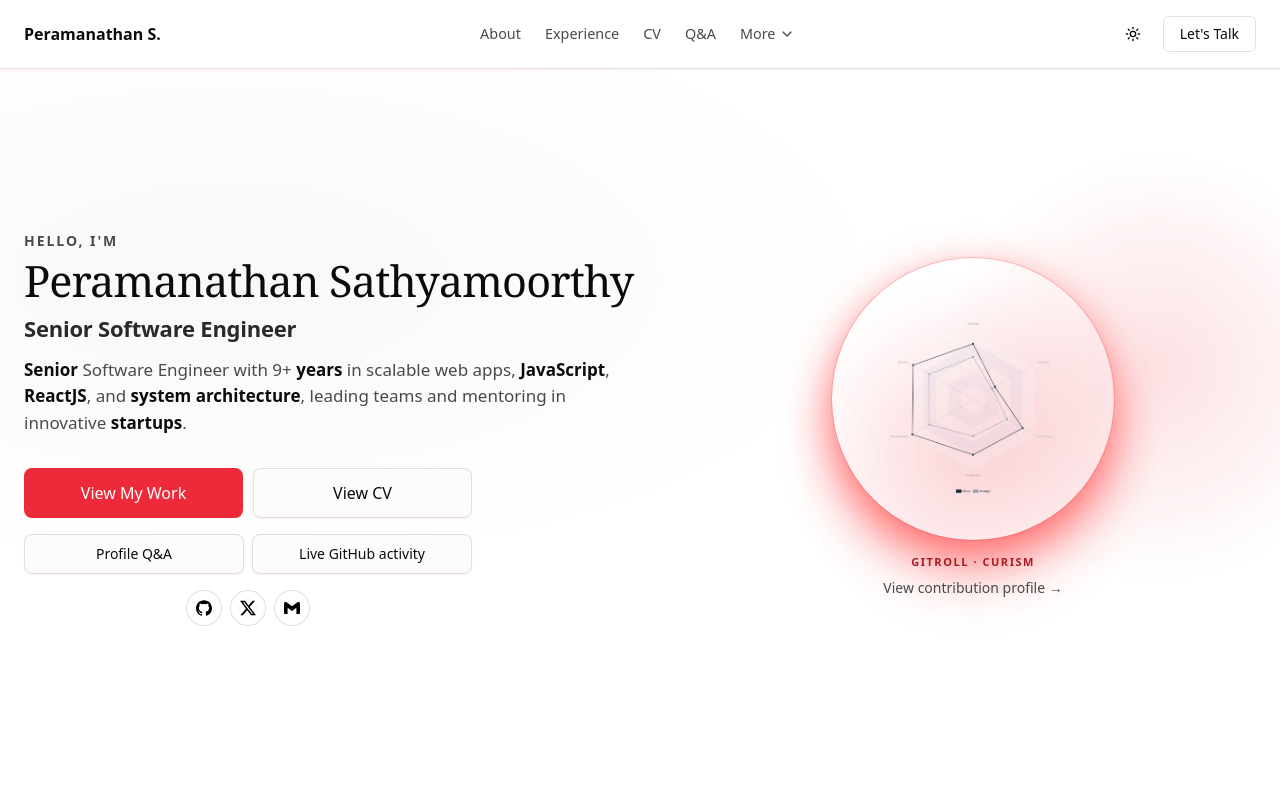
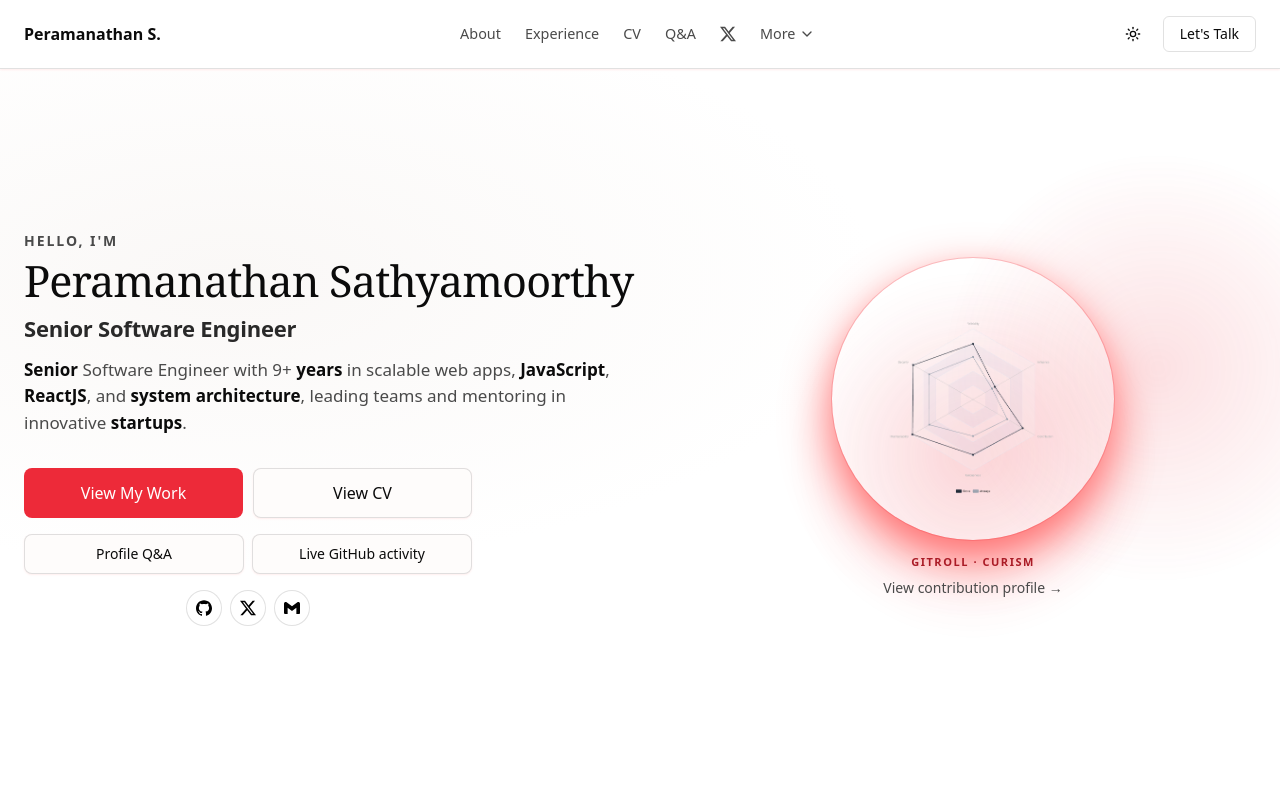
Before and after one commit to p10ns11y/devprofile, a Next.js app: page / in a window 1280 px wide. Shown: the top 800 px of the page. Built offline with nearby package versions, Linux system fonts and the light colour scheme.

Commit message:
feat(nav): improve More menu and mobile navigation
Add outside-click and Escape to close More, center mobile items, and label the X link Posts on X for accessibility.

```diff
--- a/src/components/header.tsx
+++ b/src/components/header.tsx
@@ -3,7 +3,8 @@
 import { ChevronDown, X as CloseIcon, Menu } from "lucide-react";
 import { useReducedMotion } from "motion/react";
 import Link from "next/link";
-import { useCallback, useState } from "react";
+import { useCallback, useEffect, useRef, useState } from "react";
+import { cn } from "@/components/ui/utils";
 import cvdata from "../data/cvdata.json";
 import { Icon, type IconName } from "./icon";
 import { SiteButton } from "./site/SiteButton";
@@ -14,6 +15,7 @@ type NavItem = {
   name: string;
   href: string;
   icon?: IconName;
+  iconOnly?: boolean;
 };
 
 const primaryNav: NavItem[] = [
@@ -24,17 +26,41 @@ const primaryNav: NavItem[] = [
 const standaloneNav: NavItem[] = [
   { name: "CV", href: "/cv" },
   { name: "Q&A", href: "/qa" },
+  { name: "Posts on X", href: "/x", icon: "X", iconOnly: true },
 ];
 
 const moreNav: NavItem[] = [
   { name: "Certificates", href: "/certificates" },
-  { name: "Posts on X", href: "/x", icon: "X" },
   { name: "Live GitHub", href: "/status/code/200" },
 ];
 
 export function Header() {
   const [isMenuOpen, setIsMenuOpen] = useState(false);
+  const [isMoreOpen, setIsMoreOpen] = useState(false);
+  const moreMenuRef = useRef<HTMLDivElement>(null);
   const shouldReduceMotion = useReducedMotion();
+
+  useEffect(() => {
+    if (!isMoreOpen) return;
+
+    const onKeyDown = (event: KeyboardEvent) => {
+      if (event.key === "Escape") setIsMoreOpen(false);
+    };
+
+    const onPointerDown = (event: PointerEvent) => {
+      const root = moreMenuRef.current;
+      if (root && !root.contains(event.target as Node)) {
+        setIsMoreOpen(false);
+      }
+    };
+
+    document.addEventListener("keydown", onKeyDown);
+    document.addEventListener("pointerdown", onPointerDown);
+    return () => {
+      document.removeEventListener("keydown", onKeyDown);
+      document.removeEventListener("pointerdown", onPointerDown);
+    };
+  }, [isMoreOpen]);
 
   const scrollToSection = useCallback(
     (href: string) => {
@@ -57,29 +83,40 @@ export function Header() {
   const navControlClass =
     "inline-flex items-center leading-none text-text2 transition-colors hover:text-[var(--color-link)] focus-visible:outline focus-visible:outline-2 focus-visible:outline-offset-2 focus-visible:outline-[var(--color-brand-emphasis)]";
 
-  const renderAnchorItem = (item: NavItem) => (
+  const mobileNavItemClass =
+    "flex w-full min-h-11 items-center justify-center gap-2 rounded-lg px-3 py-2.5 text-center text-base text-text1 transition-colors hover:bg-surface2 hover:text-link focus-visible:outline focus-visible:outline-2 focus-visible:outline-offset-2 focus-visible:outline-(--color-brand-emphasis)";
+
+  const closeMobileMenu = useCallback(() => setIsMenuOpen(false), []);
+
+  const renderAnchorItem = (item: NavItem, mobile = false) => (
     <button
       key={item.name}
       type="button"
       onClick={() => scrollToSection(item.href)}
-      className={`${navControlClass} py-2 md:py-0`}
+      className={mobile ? mobileNavItemClass : `${navControlClass} py-2 md:py-0`}
     >
       {item.name}
     </button>
   );
 
-  const renderLinkItem = (item: NavItem, onNavigate?: () => void) => (
+  const renderLinkItem = (item: NavItem, onNavigate?: () => void, mobile = false) => (
     <Link
       key={item.name}
       href={item.href}
       prefetch
       onClick={onNavigate}
-      className={`${navControlClass} py-2 md:py-0`}
-      aria-label={item.icon ? item.name : undefined}
+      className={mobile ? mobileNavItemClass : `${navControlClass} py-2 md:py-0`}
+      aria-label={!mobile && item.iconOnly ? item.name : undefined}
+      title={!mobile && item.iconOnly ? item.name : undefined}
     >
-      {item.icon ? (
-        <span className="inline-flex items-center gap-1.5">
-          <Icon name={item.icon} className="size-4 fill-current" aria-hidden="true" />
+      {item.iconOnly ? (
+        <span className={cn("inline-flex items-center gap-2", mobile && "justify-center")}>
+          <Icon name={item.icon as IconName} className="size-4 shrink-0 fill-current" aria-hidden="true" />
+          <span className={mobile ? undefined : "lg:sr-only"}>{item.name}</span>
+        </span>
+      ) : item.icon ? (
+        <span className={cn("inline-flex items-center gap-2", mobile && "justify-center")}>
+          <Icon name={item.icon} className="size-4 shrink-0 fill-current" aria-hidden="true" />
           {item.name}
         </span>
       ) : (
@@ -92,31 +129,50 @@ export function Header() {
     <header className="fixed top-0 left-0 right-0 z-50 bg-surface1/85 backdrop-blur-md border-b border-(--color-border-subtle) overflow-x-clip shadow-(--marketing-shadow-sm)">
       <nav aria-label="Primary" className="site-container flex items-center gap-3 py-4 sm:gap-4">
         <Link
-          href="/#home"
+          href="/"
           className="min-w-0 max-w-[45vw] sm:max-w-none truncate text-md font-semibold text-text1 hover:text-[var(--color-link)] transition-colors focus-visible:outline focus-visible:outline-2 focus-visible:outline-offset-2 focus-visible:outline-[var(--color-brand-emphasis)]"
         >
           {cvdata.name_with_initial}
         </Link>
 
         <div className="hidden lg:flex flex-1 min-w-0 items-center justify-center gap-4 xl:gap-6 text-[0.9em]">
-          {primaryNav.map(renderAnchorItem)}
+          {primaryNav.map((item) => renderAnchorItem(item))}
           {standaloneNav.map((item) => renderLinkItem(item))}
-          <details className="relative group">
-            <summary className="list-none cursor-pointer inline-flex items-center gap-1 text-text2 hover:text-[var(--color-link)] transition-colors focus-visible:outline focus-visible:outline-2 focus-visible:outline-offset-2 focus-visible:outline-[var(--color-brand-emphasis)] [&::-webkit-details-marker]:hidden">
+          <div ref={moreMenuRef} className="relative">
+            <button
+              type="button"
+              className={`${navControlClass} gap-1 py-0`}
+              aria-expanded={isMoreOpen}
+              aria-haspopup="menu"
+              onClick={() => setIsMoreOpen((open) => !open)}
+            >
               More
-              <ChevronDown className="size-4" aria-hidden="true" />
-            </summary>
+              <ChevronDown
+                className={cn("size-4 transition-transform", isMoreOpen && "rotate-180")}
+                aria-hidden="true"
+              />
+            </button>
+            {isMoreOpen ? (
               <div
                 role="menu"
-              className="absolute top-full left-0 mt-2 min-w-44 rounded-lg border border-border bg-surface1 p-2 shadow-lg"
+                className="absolute top-full left-1/2 z-50 mt-3 flex min-w-[13rem] -translate-x-1/2 flex-col gap-1 rounded-xl border border-border bg-surface1 p-2 shadow-lg"
               >
                 {moreNav.map((item) => (
                   <div key={item.name} role="none">
-                  {renderLinkItem(item)}
+                    <Link
+                      href={item.href}
+                      prefetch
+                      role="menuitem"
+                      onClick={() => setIsMoreOpen(false)}
+                      className={`${navControlClass} block w-full rounded-lg px-4 py-3 text-left`}
+                    >
+                      {item.name}
+                    </Link>
                   </div>
                 ))}
               </div>
-          </details>
+            ) : null}
+          </div>
         </div>
 
         <div className="hidden lg:flex items-center gap-3 ml-auto shrink-0">
@@ -143,19 +199,22 @@ export function Header() {
         id="site-nav-panel"
         aria-label="Mobile"
         data-state={isMenuOpen ? "open" : "closed"}
-        className="lg:hidden bg-surface1/95 backdrop-blur-md border-t border-border/20"
+        className="lg:hidden border-t border-border bg-surface1/95 backdrop-blur-md"
       >
-        <div className="container mx-auto px-6 py-4 space-y-1">
-          {primaryNav.map(renderAnchorItem)}
-          {standaloneNav.map((item) => renderLinkItem(item, () => setIsMenuOpen(false)))}
-          {moreNav.map((item) => renderLinkItem(item, () => setIsMenuOpen(false)))}
-          <div className="pt-4 border-t border-border/20 flex flex-col gap-3">
-            <SiteButton
-              variant="outline"
-              href="/#contact"
-              className="w-full"
-              onClick={() => setIsMenuOpen(false)}
-            >
+        <div className="site-container py-4">
+          <ul className="flex flex-col gap-1" role="list">
+            {primaryNav.map((item) => (
+              <li key={item.name}>{renderAnchorItem(item, true)}</li>
+            ))}
+            {standaloneNav.map((item) => (
+              <li key={item.name}>{renderLinkItem(item, closeMobileMenu, true)}</li>
+            ))}
+            {moreNav.map((item) => (
+              <li key={item.name}>{renderLinkItem(item, closeMobileMenu, true)}</li>
+            ))}
+          </ul>
+          <div className="mt-4 flex flex-col gap-3 border-t border-border pt-4">
+            <SiteButton variant="outline" href="/#contact" className="w-full" onClick={closeMobileMenu}>
               Let&apos;s Talk
             </SiteButton>
             <div className="flex justify-center">
```
Lines whose indentation alone changed are shown as unchanged.
